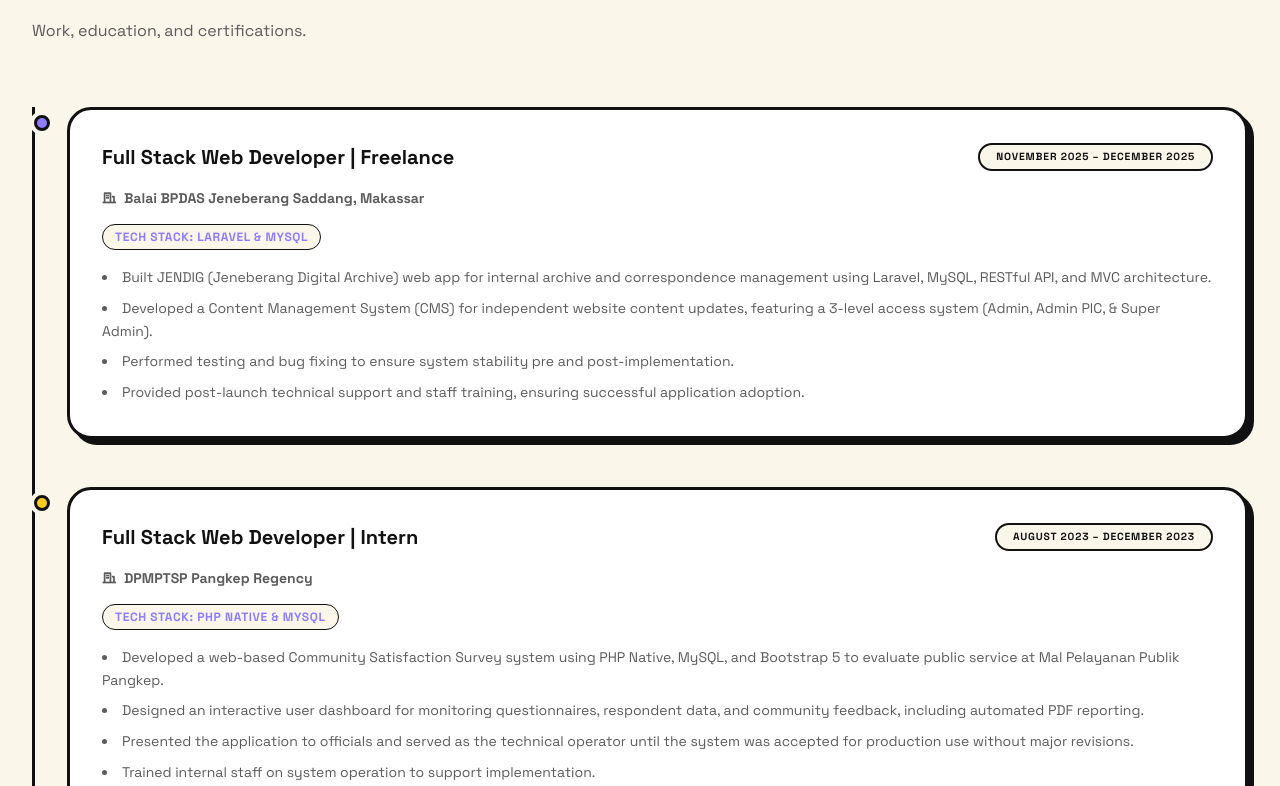
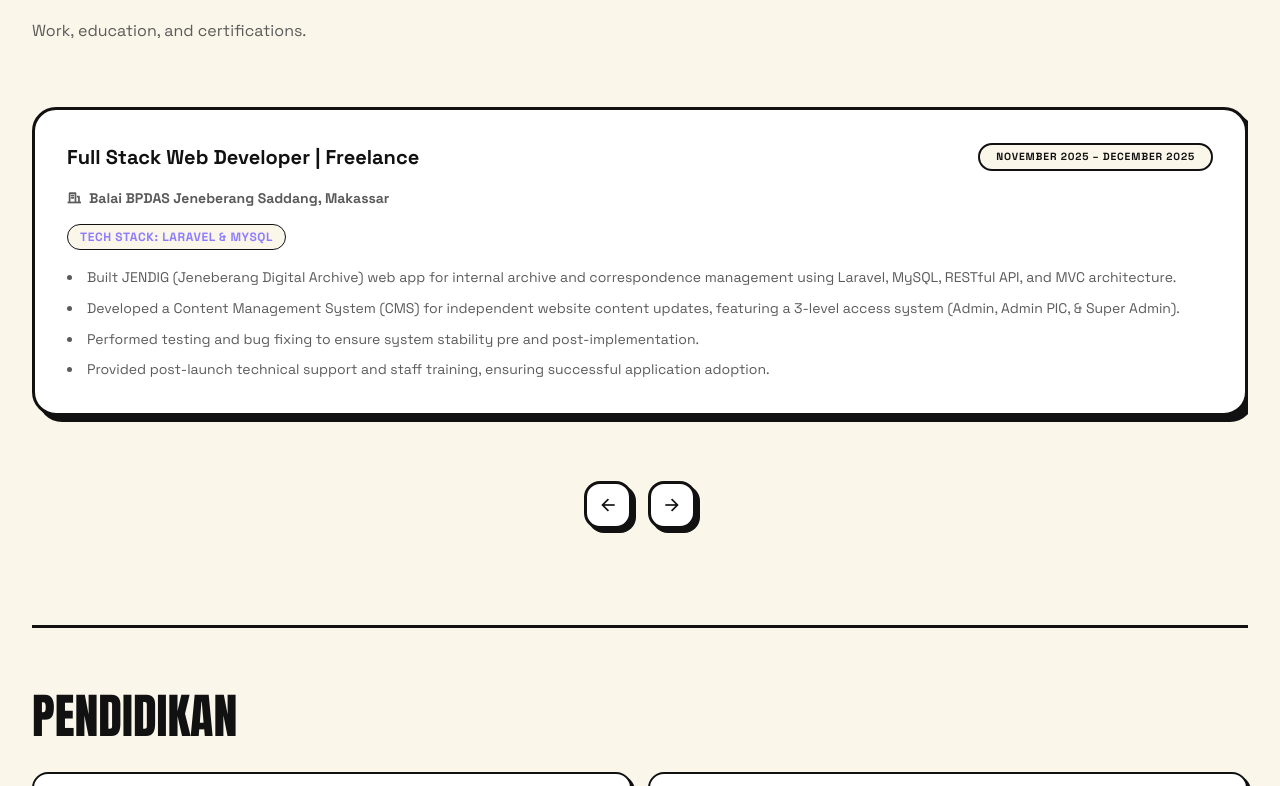
Before and after one commit to NyomanWahyu01/My-Portofolio-React-Vite, a React (Vite) app: page / in a window 1280 px wide. Shown: the part 5234-6020 px from the top of the page. Built offline with nearby package versions, Linux system fonts and the light colour scheme.

Commit message:
refactor: turn experience into carousel and separate education section

```diff
--- a/src/components/Experience.jsx
+++ b/src/components/Experience.jsx
@@ -1,13 +1,24 @@
-import React from "react";
-import { motion } from "motion/react";
+import React, { useState } from "react";
+import { motion, AnimatePresence } from "motion/react";
 import { useT } from "../i18n/LanguageProvider";
-
-const dotColors = ["var(--purple)", "var(--yellow)", "var(--green)", "var(--pink)"];
 
 export default function Experience() {
   const { t } = useT();
   const timeline = t("experience.timeline");
   const certs = t("experience.certs");
+  const [current, setCurrent] = useState(0);
+
+  const next = () => {
+    if (Array.isArray(timeline)) {
+      setCurrent((prev) => (prev + 1) % timeline.length);
+    }
+  };
+
+  const prev = () => {
+    if (Array.isArray(timeline)) {
+      setCurrent((prev) => (prev - 1 + timeline.length) % timeline.length);
+    }
+  };
 
   return (
     <section id="experience" className="py-20 md:py-32">
@@ -24,62 +35,76 @@ export default function Experience() {
         </p>
       </motion.div>
 
-      {/* Timeline */}
-      <div className="relative border-l-3 border-line pl-8 space-y-12">
-        {Array.isArray(timeline) &&
-          timeline.map((item, i) => (
+      {/* Experience Carousel */}
+      <div className="relative mb-24">
+        <div className="relative overflow-hidden min-h-[350px]">
+          <AnimatePresence mode="wait">
+            {Array.isArray(timeline) && timeline[current] && (
               <motion.div
-              key={i}
-              className="relative"
-              initial={{ opacity: 0, x: -20 }}
-              whileInView={{ opacity: 1, x: 0 }}
-              viewport={{ once: true }}
-              transition={{ delay: i * 0.1 }}
+                key={current}
+                initial={{ opacity: 0, x: 50 }}
+                animate={{ opacity: 1, x: 0 }}
+                exit={{ opacity: 0, x: -50 }}
+                transition={{ duration: 0.3 }}
+                className="w-full"
               >
-              {/* Dot */}
-              <span
-                className="absolute -left-[calc(2rem+1.5px)] top-2 h-4 w-4 rounded-full border-3 border-(--border) shadow-[0_0_0_4px_var(--bg)]"
-                style={{ backgroundColor: dotColors[i % dotColors.length] }}
-                aria-hidden="true"
-              />
-              <div className="rounded-lg border-3 border-(--border) bg-card p-6 md:p-8 shadow-[6px_6px_0px_var(--shadow)] hover:shadow-[10px_10px_0px_var(--shadow)] transition-shadow">
+                <div className="rounded-lg border-3 border-(--border) bg-card p-6 md:p-8 shadow-[6px_6px_0px_var(--shadow)]">
                   <div className="flex flex-wrap items-center justify-between gap-3 mb-4">
                     <h3 className="font-sans text-[1.25rem] font-bold text-on-card">
-                    {item.title}
+                      {timeline[current].title}
                     </h3>
-                  <span className="rounded-full border-2 border-(--border) bg-bg px-4 py-1 text-[0.65rem] font-bold uppercase tracking-[0.08em] text-fg">
-                    {item.period}
+                    <span className="rounded-full border-2 border-(--border) bg-bg px-4 py-1 text-[0.65rem] font-bold uppercase tracking-[0.08em] text-on-card">
+                      {timeline[current].period}
                     </span>
                   </div>
                   <p className="font-sans text-sm font-bold text-muted-card mb-4 flex items-center gap-2">
-                  <i className="ri-building-line"></i> {item.org}
+                    <i className="ri-building-line"></i> {timeline[current].org}
                   </p>
 
-                {item.stack && (
+                  {timeline[current].stack && (
                     <p className="font-sans text-xs font-bold uppercase tracking-[0.05em] text-accent mb-4 bg-bg inline-block px-3 py-1 rounded-md border-1 border-(--border)">
-                    {item.stack}
+                      {timeline[current].stack}
                     </p>
                   )}
 
                   <ul className="font-sans text-sm leading-relaxed text-muted-card space-y-2 list-disc list-inside">
-                  {item.desc.map((d, index) => (
+                    {timeline[current].desc.map((d, index) => (
                       <li key={index}>{d}</li>
                     ))}
                   </ul>
                 </div>
               </motion.div>
-          ))}
+            )}
+          </AnimatePresence>
         </div>
 
-      {/* Certifications */}
+        <div className="flex justify-center gap-4 mt-6">
+          <button
+            onClick={prev}
+            className="flex h-12 w-12 items-center justify-center rounded-md border-3 border-(--border) bg-card text-on-card shadow-[4px_4px_0px_var(--shadow)] hover:shadow-[6px_6px_0px_var(--shadow)] active:translate-y-0.5"
+            aria-label="Previous"
+          >
+            <i className="ri-arrow-left-line text-xl"></i>
+          </button>
+          <button
+            onClick={next}
+            className="flex h-12 w-12 items-center justify-center rounded-md border-3 border-(--border) bg-card text-on-card shadow-[4px_4px_0px_var(--shadow)] hover:shadow-[6px_6px_0px_var(--shadow)] active:translate-y-0.5"
+            aria-label="Next"
+          >
+            <i className="ri-arrow-right-line text-xl"></i>
+          </button>
+        </div>
+      </div>
+
+      {/* Pendidikan (Certifications/Education) Separated */}
       <motion.div
-        className="mt-20"
+        className="mt-20 border-t-3 border-line pt-16"
         initial={{ opacity: 0, y: 20 }}
         whileInView={{ opacity: 1, y: 0 }}
         viewport={{ once: true }}
       >
-        <h3 className="font-sans text-xs font-bold uppercase tracking-[0.08em] text-muted mb-8">
-          {t("experience.certTitle")}
+        <h3 className="font-display text-[clamp(2rem,4vw,3rem)] leading-none uppercase text-fg mb-8">
+          Pendidikan
         </h3>
         <div className="grid grid-cols-1 md:grid-cols-2 gap-4">
           {Array.isArray(certs) &&
@@ -87,7 +112,7 @@ export default function Experience() {
               <motion.div
                 key={i}
                 whileHover={{ x: 5 }}
-                className="flex items-center gap-3 rounded-md border-2 border-(--border) bg-card px-5 py-3 shadow-[3px_3px_0px_var(--shadow)]"
+                className="flex items-center gap-3 rounded-md border-2 border-(--border) bg-card px-5 py-4 shadow-[3px_3px_0px_var(--shadow)]"
               >
                 <i className="ri-award-line text-accent text-lg"></i>
                 <span className="font-sans text-sm font-bold text-on-card">
```
Lines whose indentation alone changed are shown as unchanged.
